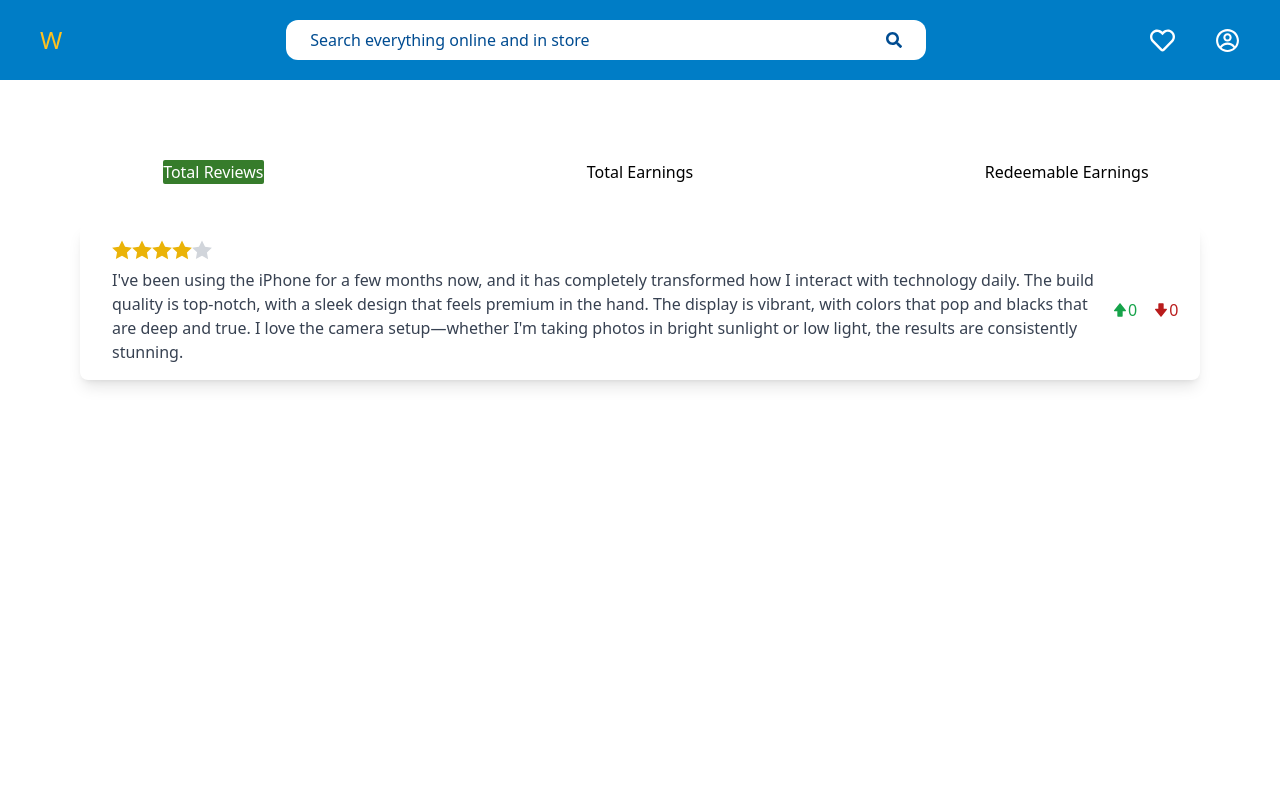
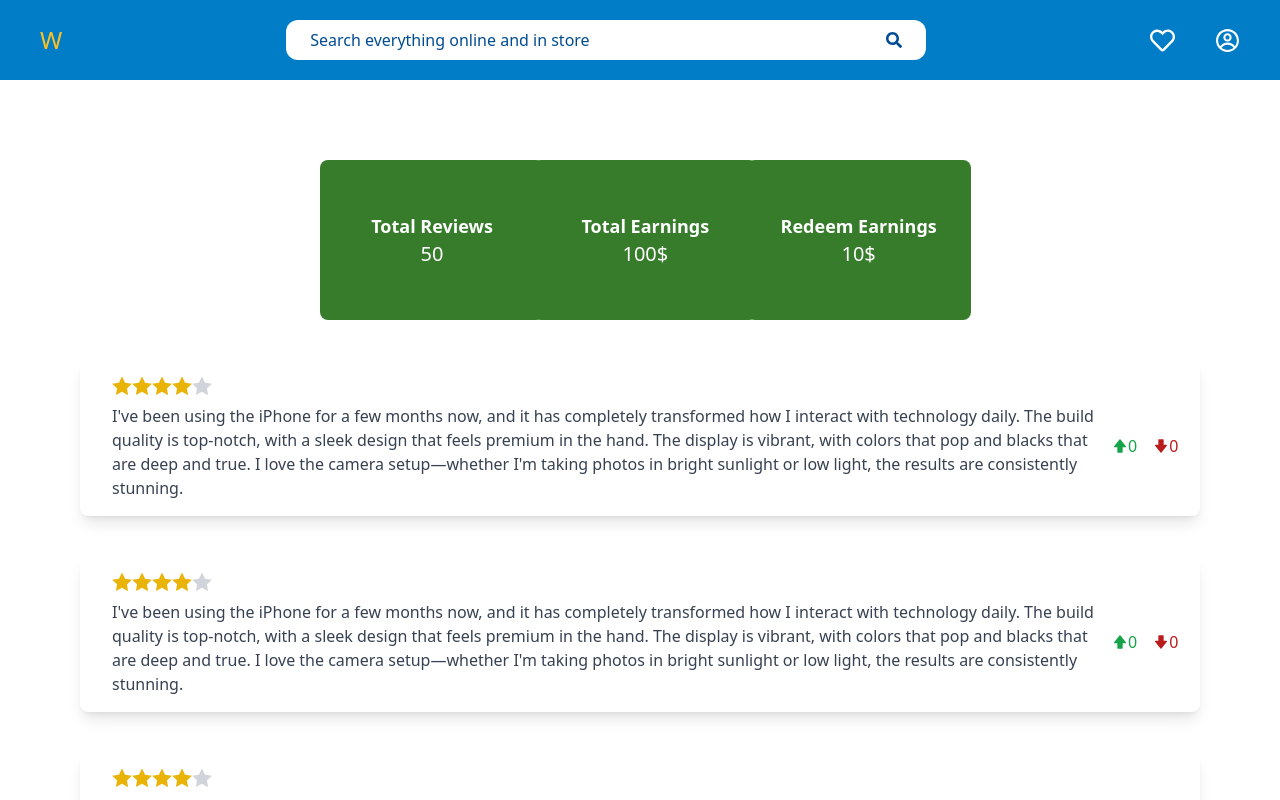
Before and after one commit to Harshit-RV/rateify-fe, a React (Vite) app: page /myreviews in a window 1280 px wide. Shown: the top 800 px of the page. Built offline with nearby package versions, Linux system fonts and the light colour scheme; no server answers.

Commit message:
metamask added

```diff
--- a/src/App.jsx
+++ b/src/App.jsx
@@ -9,6 +9,7 @@ import Profile from "./components/Profile.jsx"
 import Navbar from "./components/Navbar.jsx"
 import MyReviews from "./components/MyReviews.jsx"
 import ProductDetail from './components/ProductDetail.jsx'
+import Metamask from './components/Metamask.jsx'
 
 function App() {
 
@@ -31,6 +32,7 @@ function App() {
       <Route path="/sign-up" element={<SignUpPage/>} />
       <Route path = "/myreviews" element= {<MyReviews/>}/>
       <Route path="/product/:id" element={<ProductDetail />} />
+      <Route path="/metamask" element={<Metamask/>} />
 
    </Routes>
 
--- a/src/components/Favourites.jsx
+++ b/src/components/Favourites.jsx
@@ -23,7 +23,7 @@ const ProductCatalogue = (props) => {
         <div className="font-sans pt-2.5 h-[10vh]">{props.description}</div>
 
         <div className='flex items-center justify-center gap-5'>
-          <div className='bg-black py-3 w-[60vh] rounded-xl mt-2.5 flex flex-row gap-2 items-center justify-center text-white hover:cursor-pointer hover:bg-gray-700 active:bg-gray-600 transition-colors duration-300'>
+          <div className='bg-[#004C91] py-3 w-[60vh] rounded-xl mt-2.5 flex flex-row gap-2 items-center justify-center text-white hover:cursor-pointer hover:bg-gray-700 active:bg-gray-600 transition-colors duration-300'>
             Check it out
             <FaArrowRight className='text-xl' />
           </div>
--- /dev/null
+++ b/src/components/Metamask.jsx
@@ -0,0 +1,9 @@
+import React from 'react'
+
+export default function Metamask() {
+  return (
+    <div>
+      Metamask
+    </div>
+  )
+}
--- a/src/components/MyReviews.jsx
+++ b/src/components/MyReviews.jsx
@@ -7,11 +7,48 @@ import { BiSolidDownvote } from "react-icons/bi";
 export default function MyReviews() {
   return (
     <>
-<div className='grid grid-cols-3 justify-items-center items-center text-center mx-auto mt-20'>
-    <div className='bg-[#367C2B] rounded-sm text-white'>Total Reviews</div>
-    <div>Total Earnings</div>
-    <div>Redeemable Earnings</div>
+<div className='grid grid-cols-3 justify-items-center items-center text-center mx-[40vh] mt-20'>
+
+    <div className='bg-[#367C2B] rounded-lg p-[4vh] text-white w-[28vh] h-[20vh] flex flex-col items-center justify-center mx-auto'>
+    <div className='font-bold text-lg'>Total Reviews</div>
+    <div className='text-xl'>50</div>
+    </div>
+
+    <div className='bg-[#367C2B] rounded-lg p-[4vh] text-white w-[28vh] h-[20vh] flex flex-col items-center justify-center mx-auto'>
+    <div className='font-bold text-lg'>Total Earnings</div>
+    <div className='text-xl'>100$</div>
+    </div>
+
+    <div className='bg-[#367C2B] rounded-lg p-[4vh] text-white w-[28vh] h-[20vh] flex flex-col items-center justify-center mx-auto'>
+    <div className='font-bold text-lg'>Redeem Earnings</div>
+    <div className='text-xl'>10$</div>
+    </div>
+
 </div>
+
+    <div className='mt-10'>
+      <ReviewCard
+        imageUrl="https://m.media-amazon.com/images/I/71GLMJ7TQiL._AC_UF1000,1000_QL80_.jpg"
+        rating={4}
+        reviewText="I've been using the iPhone for a few months now, and it has completely transformed how I interact with technology daily. The build quality is top-notch, with a sleek design that feels premium in the hand. The display is vibrant, with colors that pop and blacks that are deep and true. I love the camera setup—whether I'm taking photos in bright sunlight or low light, the results are consistently stunning."
+      />
+    </div>
+
+    <div className='mt-10'>
+      <ReviewCard
+        imageUrl="https://m.media-amazon.com/images/I/71GLMJ7TQiL._AC_UF1000,1000_QL80_.jpg"
+        rating={4}
+        reviewText="I've been using the iPhone for a few months now, and it has completely transformed how I interact with technology daily. The build quality is top-notch, with a sleek design that feels premium in the hand. The display is vibrant, with colors that pop and blacks that are deep and true. I love the camera setup—whether I'm taking photos in bright sunlight or low light, the results are consistently stunning."
+      />
+    </div>
+
+    <div className='mt-10'>
+      <ReviewCard
+        imageUrl="https://m.media-amazon.com/images/I/71GLMJ7TQiL._AC_UF1000,1000_QL80_.jpg"
+        rating={4}
+        reviewText="I've been using the iPhone for a few months now, and it has completely transformed how I interact with technology daily. The build quality is top-notch, with a sleek design that feels premium in the hand. The display is vibrant, with colors that pop and blacks that are deep and true. I love the camera setup—whether I'm taking photos in bright sunlight or low light, the results are consistently stunning."
+      />
+    </div>
 
     <div className='mt-10'>
       <ReviewCard
--- a/src/components/Navbar.jsx
+++ b/src/components/Navbar.jsx
@@ -50,6 +50,8 @@ export default function Navbar() {
                       }}> My Reviews </div>
 
               <div className='p-2 cursor-pointer hover:bg-gray-100' onClick={() => {}}>Create Wishlist</div>
+              <div className='p-2 cursor-pointer hover:bg-gray-100'onClick={() => navigate("/metamask")}>Metamask Login</div>
+
               <div className='p-2 cursor-pointer hover:bg-gray-100'>
                 <LogoutButton />
               </div>
--- a/src/components/Product.jsx
+++ b/src/components/Product.jsx
@@ -52,7 +52,7 @@ const ProductCatalogue = (props) => {
         <div className="flex items-center justify-between mt-2.5">
           <div
             onClick={handleClick}
-            className="bg-black py-3 w-full rounded-xl flex items-center justify-center text-white hover:cursor-pointer hover:bg-gray-700 active:bg-gray-600 transition-colors duration-300"
+            className="bg-[#004C91] py-3 w-full rounded-xl flex items-center justify-center text-white hover:cursor-pointer hover:bg-gray-700 active:bg-gray-600 transition-colors duration-300"
           >
             Check it out
             <FaArrowRight className="text-xl ml-2" />
--- a/src/components/ProductDetail.jsx
+++ b/src/components/ProductDetail.jsx
@@ -66,13 +66,13 @@ const ProductDetail = () => {
             </div>
             <p className="text-md mb-6">{product.featureParagraph}</p>
             <div className='flex flex-row gap-4 items-center'>
-                <div className='bg-[#007dc6] py-3 rounded-xl mt-2.5 w-80 flex flex-row gap-2 items-center justify-center text-white hover:cursor-pointer hover:bg-gray-700 active:bg-gray-600 transition-colors duration-300'>
+                <div className='bg-[#004C91] py-3 rounded-xl  w-80 flex flex-row gap-2 items-center justify-center text-white hover:cursor-pointer hover:bg-gray-700 active:bg-gray-600 transition-colors duration-300'>
                     Add to Cart
                 </div>
                 <FaHeart
                     size={35}
                     onClick={handleClick}
-                    style={{ fill: isLiked ? 'red' : 'gray' }}
+                    style={{ fill: isLiked ? 'red' : 'black' }}
                     className="transition-colors duration-300 hover:fill-red-500 cursor-pointer"
                 />
             </div>
```
